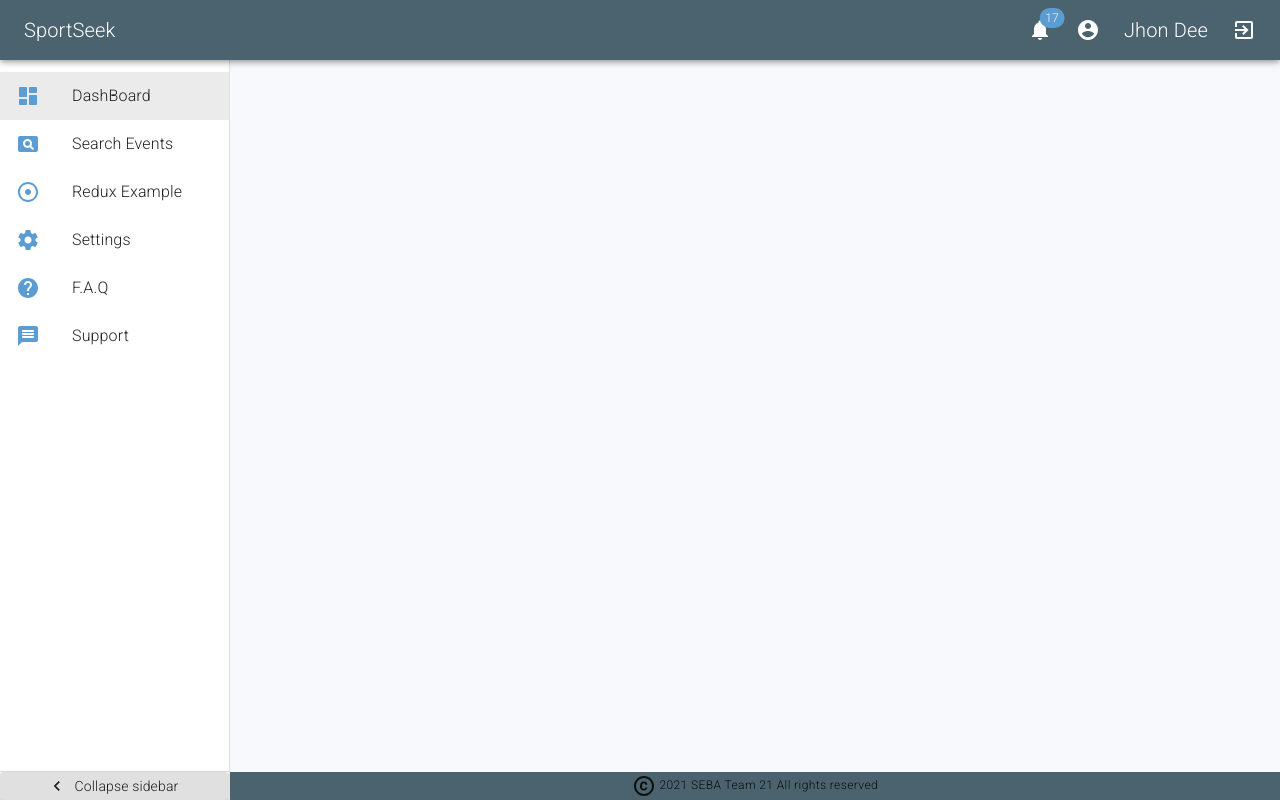
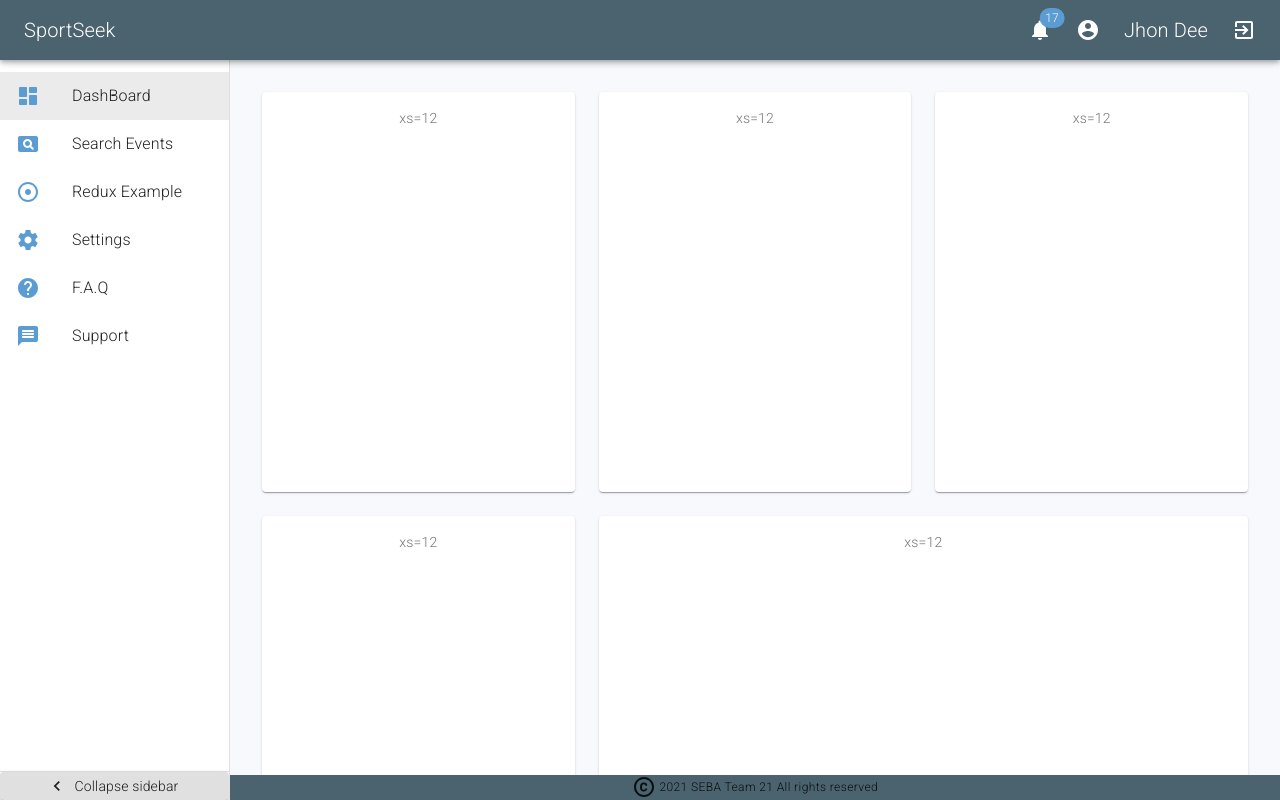
Before and after one commit to sportseek/frontend, a React (Create React App) app: page /dashboard in a window 1280 px wide. Built offline with nearby package versions, Linux system fonts and the light colour scheme.

Commit message:
fix: main content  overflow

```diff
--- a/src/components/App/App.tsx
+++ b/src/components/App/App.tsx
@@ -2,14 +2,12 @@ import React from "react"
 import { CssBaseline, MuiThemeProvider } from "@material-ui/core"
 import { BrowserRouter as Router } from "react-router-dom"
 import { StylesProvider } from "@material-ui/styles"
-import PerfectScrollbar from 'react-perfect-scrollbar'
 import 'react-perfect-scrollbar/dist/css/styles.css'
 import Routes from "routes"
 import theme from "theme"
 
 const App = () => (
   <>
-   <PerfectScrollbar>
     <StylesProvider injectFirst>
       <MuiThemeProvider theme={theme}>
         <CssBaseline />
@@ -18,7 +16,6 @@ const App = () => (
         </Router>
       </MuiThemeProvider>
     </StylesProvider>
-    </PerfectScrollbar>
   </>
 )
 
--- a/src/pages/Dashboard/Player/PlayerPage.tsx
+++ b/src/pages/Dashboard/Player/PlayerPage.tsx
@@ -1,21 +1,78 @@
-import React, { FC } from "react"
-import { styled } from "@material-ui/core/styles"
-import { Grid } from "@material-ui/core"
+import React from "react"
+import {
+  makeStyles,
+  createStyles,
+  Theme,
+  styled,
+} from "@material-ui/core/styles"
+import {Grid, Paper} from "@material-ui/core"
+import Helmet from "react-helmet"
 
-import PlayerList from "components/PlayerList"
-import PlayerDetails from "components/PlayerDetails"
-import Wallet from "components/Wallet"
+const useStyles = makeStyles((theme: Theme) =>
+  createStyles({
+    root: {
+      flexGrow: 1,
+    },
+    paper: {
+      padding: theme.spacing(2),
+      textAlign: "center",
+      flex: 1,
+      height: 400,
+      color: theme.palette.text.secondary,
+    },
+  })
+)
 
-const Root = styled("div")(({ theme }) => ({
-  flexGrow: 1,
-}))
+const Root = styled("div")({
+  flex: 1,
+})
 
-const FirstColumn = styled(Grid)({})
+const Column1 = styled(Grid)({})
 
-const SecondColumn = styled(Grid)({})
+const Col1Container = styled(Grid)({})
 
-const SignInPage: FC = () => {
-  console.log()
-  return <Root />
+const Column2 = styled(Grid)({})
+
+const Dashboard = () => {
+  const classes = useStyles()
+
+  return (
+    <Root>
+      <Helmet title="Dashboard" />
+      <Grid container spacing={3}>
+        <Column1 item xs={12} lg={4}>
+          <Col1Container container spacing={3} direction="column" justify="space-evenly">
+            <Grid item>
+              <Paper className={classes.paper}>xs=12</Paper>
+            </Grid>
+            <Grid item>
+              <Paper className={classes.paper}>xs=12</Paper>
+            </Grid>
+            <Grid item>
+              <Paper className={classes.paper}>xs=12</Paper>
+            </Grid>
+          </Col1Container>
+        </Column1>
+        <Column2 item xs={12} lg>
+          <Grid container spacing={3} direction="column" justify="space-between">
+            <Grid item>
+              <Grid container spacing={3}>
+                <Grid item lg={6}>
+                  <Paper className={classes.paper}>xs=12</Paper>
+                </Grid>
+                <Grid item lg={6}>
+                  <Paper className={classes.paper}>xs=12</Paper>
+                </Grid>
+              </Grid>
+            </Grid>
+            <Grid item>
+              <Paper className={classes.paper}>xs=12</Paper>
+            </Grid>
+          </Grid>
+        </Column2>
+      </Grid>
+    </Root>
+  )
 }
-export default SignInPage
+
+export default Dashboard
--- a/src/pages/MainLayout/Main.tsx
+++ b/src/pages/MainLayout/Main.tsx
@@ -1,10 +1,12 @@
 import React, { PropsWithChildren, FC } from "react"
 import { styled } from "@material-ui/core/styles"
-import { Hidden, Paper } from "@material-ui/core"
+import { Box, Hidden } from "@material-ui/core"
+import withWidth, { isWidthUp, WithWidthProps } from "@material-ui/core/withWidth"
 import Helmet from "react-helmet"
 import Sidebar from "components/Sidebar"
 import Header from "components/Header"
 import Footer from "components/Footer"
+import PerfectScrollbar from 'react-perfect-scrollbar'
 
 const Root = styled("div")({
   display: "flex",
@@ -17,22 +19,25 @@ const Drawer = styled("div")(({ theme }) => ({
   },
 }))
 
-const AppContent = styled("div")(({ theme }) => ({
+const AppContent = styled("div")({
   flex: 1,
   display: "flex",
   flexDirection: "column",
-  [theme.breakpoints.up("lg")]: {},
+  overflow: "hidden"
+})
+
+const MainContent = styled(Box)(({ theme }) => ({
+  flex: 1,
+  background: theme.body.background,
+  overflow: "auto"
 }))
 
-const MainContent = styled(Paper)(({ theme }) => ({
-  flex: 1,
-  background: theme.body.background,
-}))
-
-export type MainLayoutProps = PropsWithChildren<{}>
+export type MainLayoutProps = PropsWithChildren<WithWidthProps>
 
 const MainLayout: FC<MainLayoutProps> = (props: MainLayoutProps) => {
-  const { children } = props
+  const { children, width = "xs"} = props
+
+  const pad = isWidthUp("lg", width) ? 4 : 2
 
   return (
     <Root>
@@ -47,10 +52,12 @@ const MainLayout: FC<MainLayoutProps> = (props: MainLayoutProps) => {
       </Drawer>
       <AppContent>
         <Header />
-        <MainContent elevation={0} square>
+        <PerfectScrollbar>
+        <MainContent p={pad}>
           {children}
         </MainContent>
-        <Footer />
+        </PerfectScrollbar>
+      <Footer />
       </AppContent>
     </Root>
   )
@@ -58,4 +65,4 @@ const MainLayout: FC<MainLayoutProps> = (props: MainLayoutProps) => {
 
 export type MainLayoutType = FC<MainLayoutProps>
 
-export default MainLayout
+export default withWidth()(MainLayout)
--- a/src/routes/Routes.tsx
+++ b/src/routes/Routes.tsx
@@ -42,7 +42,7 @@ const Routes = () => {
   return (
     <Switch>
       <Route path="/" exact render={() => <Redirect to="/home" />} />
-      {childRoutes(isAuthenticated, MainLayout, getPages(userType))}
+      {childRoutes(isAuthenticated, MainLayout as MainLayoutType, getPages(userType))}
       <Route path="/signin" render={() => <SignIn />} />
       <Route path="/signup" render={() => <SignUp />} />
     </Switch>
```
